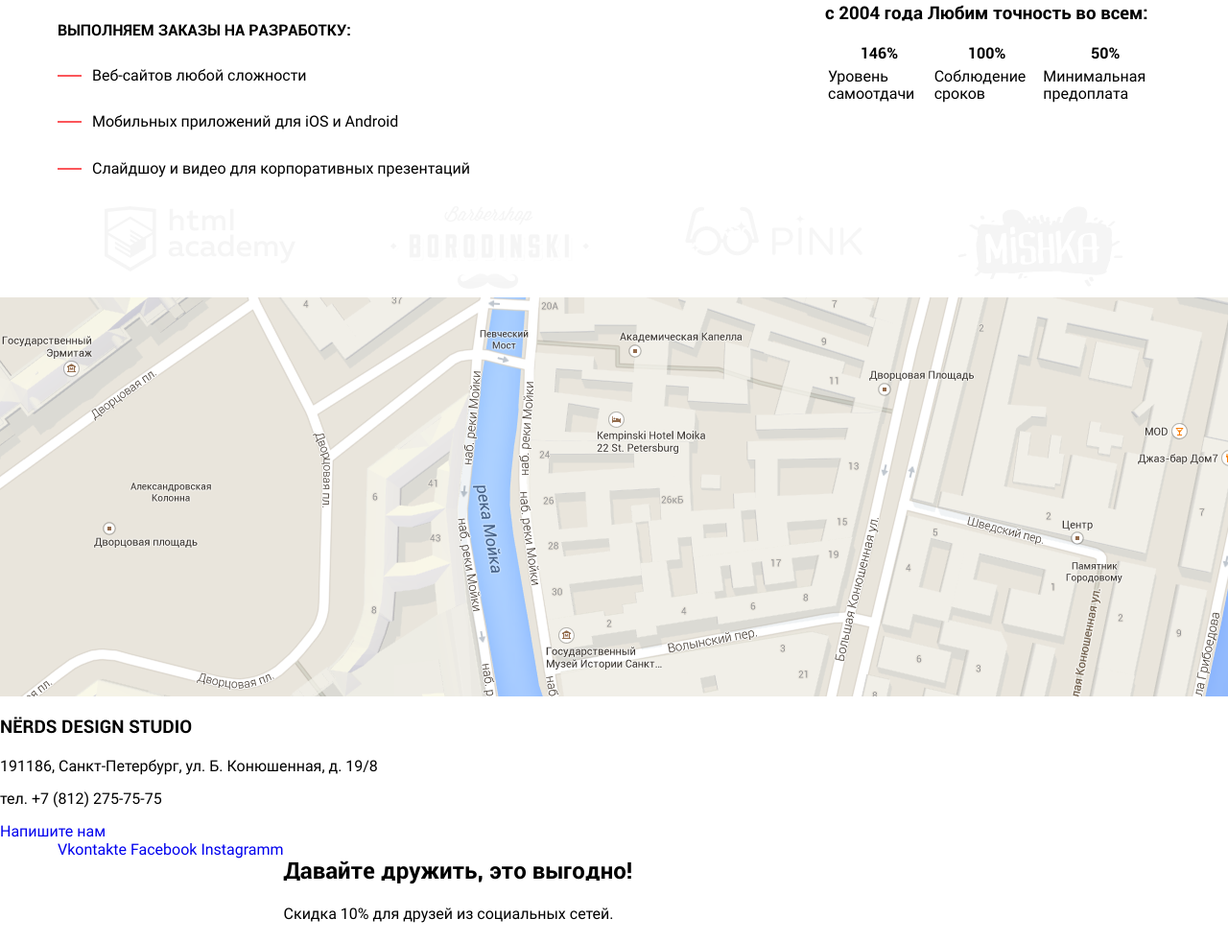
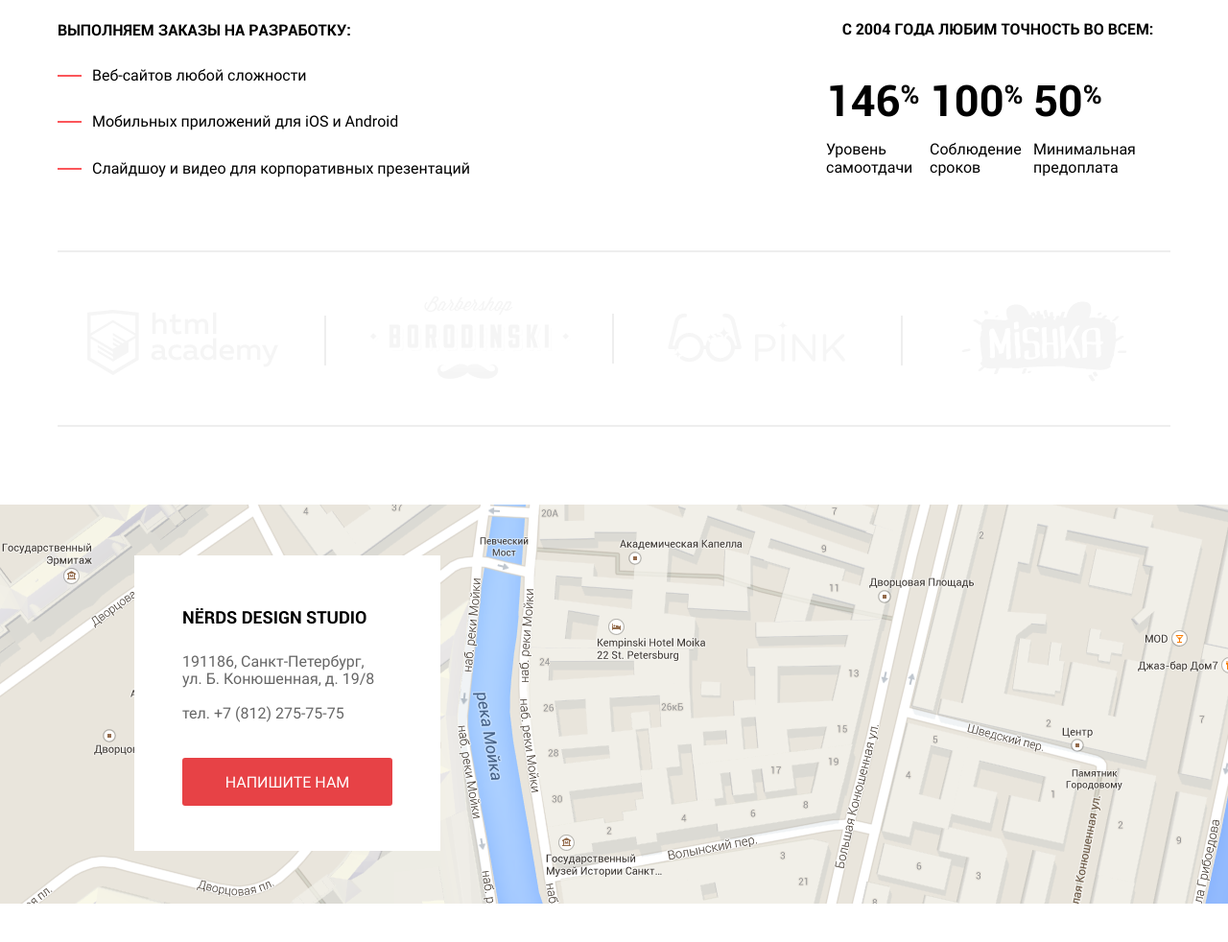
Before and after one commit to e1bandito/nerds, a website: page src/index.html in a window 1280 px wide. Shown: the part 1320-2302 px from the top of the page at 96% size. Drawn offline with nearby package versions, Linux system fonts and the light colour scheme; files that its build step writes are made by us from their sources.

Commit message:
Стилизация главной страницы

```diff
--- a/src/index.html
+++ b/src/index.html
@@ -108,14 +108,14 @@
           <h3 class="features__logo-title">с 2004 года Любим точность во всем:</h3>
           <table class="features__table">
             <tr>
-              <th>146%</th>
-              <th>100%</th>
-              <th>50%</th>
+              <th class="features__table-title">146<sup class="features__table-percent">%</sup></th>
+              <th class="features__table-title">100<sup class="features__table-percent">%</sup></th>
+              <th class="features__table-title">50<sup class="features__table-percent">%</sup></th>
             </tr>
             <tr>
-              <td>Уровень самоотдачи</td>
-              <td>Соблюдение сроков</td>
-              <td>Минимальная предоплата</td>
+              <td class="features__table-data">Уровень самоотдачи</td>
+              <td class="features__table-data">Соблюдение сроков</td>
+              <td class="features__table-data">Минимальная предоплата</td>
             </tr>
           </table>
         </div>
@@ -123,10 +123,10 @@
 
       <section class="partners">
         <h2 class="visually-hidden">Наши работы</h2>
-        <a href="#" class="partners__link"><img class="partners__image" src="img/logo-1-png.png" alt="HTML Академия"></a>
-        <a href="#" class="partners__link"><img class="partners__image" src="img/logo-2-png.png" alt="Барбершоп Бородинский"></a>
-        <a href="#" class="partners__link"><img class="partners__image" src="img/logo-3-png.png" alt="Пинк"></a>
-        <a href="#" class="partners__link"><img class="partners__image" src="img/logo-4-png.png" alt="Магазин Мишка"></a>
+        <a class="partners__link partners__link--htmlacademy" href="#"><img class="partners__image partners__image--htmlacademy" src="./img/logo-1-png.png" alt="HTML Академия"></a>
+        <a class="partners__link partners__link--barbershop" href="#"><img class="partners__image partners__image--barbershop" src="./img/logo-2-png.png" alt="Барбершоп Бородинский"></a>
+        <a class="partners__link partners__link--pink" href="#"><img class="partners__image partners__image--pink" src="./img/logo-3-png.png" alt="Пинк"></a>
+        <a class="partners__link" href="#"><img class="partners__image partners__image--bear" src="./img/logo-4-png.png" alt="Магазин Мишка"></a>
       </section>
 
       <section class="map">
@@ -134,7 +134,7 @@
         <img class="map__image" src="img/-----2.png" alt="Карта">
         <div class="map__contacts">
           <h3 class="map__title">NЁRDS DESIGN STUDIO</h3>
-          <p class="map__address">191186, Санкт-Петербург, ул. Б. Конюшенная, д. 19/8</p>
+          <p class="map__address">191186, Санкт-Петербург, <br> ул. Б. Конюшенная, д. 19/8</p>
           <p class="map__phone">тел. +7 (812) 275-75-75</p>
           <a class="map__link" href="#">Напишите нам</a>
         </div>
--- a/src/sass/blocks/features.scss
+++ b/src/sass/blocks/features.scss
@@ -4,6 +4,8 @@
   display: flex;
   justify-content: space-between;
   padding-top: 40px;
+  padding-bottom: 46px;
+  border-bottom: 2px solid $background-grey;
 }
 
 .features__title {
@@ -58,3 +60,35 @@
 .features__statistic {
   width: 360px;
 }
+
+.features__logo-title {
+  font-size: 16px;
+  font-weight: 700;
+  line-height: 24px;
+  text-transform: uppercase;
+  text-align: center;
+  margin-top: 34px;
+  margin-bottom: 42px;
+}
+
+.features__table {
+  border-collapse: collapse;
+}
+
+.features__table-title {
+  width: 106px;
+  font-size: 45px;
+  font-weight: 700;
+  line-height: 45px;
+  text-align: left;
+  vertical-align: top;
+}
+
+.features__table-percent {
+  font-size: 27px;
+}
+
+.features__table-data {
+  height: 50px;
+  vertical-align: bottom;
+}
--- a/src/sass/blocks/map.scss
+++ b/src/sass/blocks/map.scss
@@ -1,4 +1,61 @@
 .map {
+  position: relative;
   width: 1440px;
   margin: 0 auto;
+  padding-top: 80px;
 }
+
+.map__contacts {
+  box-sizing: border-box;
+  position: absolute;
+  top: 134px;
+  left: 140px;
+  width: 319px;
+  padding: 34px 50px 47px 50px;
+  background-color: $white;
+}
+
+.map__title {
+  font-size: 18px;
+  font-weight: 700;
+  line-height: 30px;
+  margin-bottom: 20px;
+  text-transform: uppercase;
+}
+
+.map__address{
+  font-size: 16px;
+  font-weight: 400;
+  line-height: 18px;
+  color: $text-grey;
+  margin-bottom: 18px;
+}
+
+.map__phone{
+  font-size: 16px;
+  font-weight: 400;
+  line-height: 18px;
+  color: $text-grey;
+}
+
+.map__link {
+  width: 219px;
+  display: block;
+  border-radius: 3px;
+  padding: 17px 0 15px 0;
+  margin-top: 37px;
+  background-color: $red;
+  color: $white;
+  text-align: center;
+  text-transform: uppercase;
+
+  &:hover {
+    background-color: $light-red;
+  }
+
+  &:active {
+    background-color: $dark-red;
+    color: $light-red;
+    box-shadow: inset 0 3px 0 rgba(0, 1, 1, 0.1);
+  }
+}
--- a/src/sass/blocks/page-footer.scss
+++ b/src/sass/blocks/page-footer.scss
@@ -3,4 +3,21 @@
   margin: 0 auto;
   display: flex;
   justify-content: flex-start;
+  padding: 65px 140px 69px;
 }
+
+.page-footer__info {
+  margin-left: 126px;
+}
+
+.page-footer__title {
+  margin-top: 9px;
+  font-size: 36px;
+  font-weight: 700;
+  line-height: 36px;
+  margin-bottom: 0;
+}
+
+.page-footer__text {
+  margin-top: 8px;
+}
--- a/src/sass/blocks/partners.scss
+++ b/src/sass/blocks/partners.scss
@@ -1,7 +1,75 @@
 .partners {
+  box-sizing: border-box;
   width: 1160px;
   margin: 0 auto;
   display: flex;
-  justify-content: space-around;
+  justify-content: flex-start;
   flex-wrap: wrap;
+  padding: 46px 43px 44px 31px;
+  border-bottom: 2px solid $background-grey;
 }
+
+.partners__image--htmlacademy {
+  position: relative;
+  display: block;
+  padding-top: 14px;
+}
+
+.partners__link--htmlacademy {
+  position: relative;
+
+  &::after {
+    display: block;
+    position: absolute;
+    content: "";
+    height: 50px;
+    top: 20px;
+    right: -50px;
+    border: 1px solid $background-grey;
+  }
+}
+
+.partners__image--barbershop {
+  display: block;
+  margin-left: 96px;
+}
+
+.partners__link--barbershop {
+  position: relative;
+
+  &::after {
+    display: block;
+    position: absolute;
+    content: "";
+    height: 50px;
+    top: 18px;
+    right: -45px;
+    border: 1px solid $background-grey;
+  }
+}
+
+.partners__image--pink {
+  display: block;
+  padding-top: 17px;
+  margin-left: 101px;
+}
+
+.partners__link--pink {
+  position: relative;
+
+  &::after {
+    display: block;
+    position: absolute;
+    content: "";
+    height: 50px;
+    top: 20px;
+    right: -60px;
+    border: 1px solid $background-grey;
+  }
+}
+
+.partners__image--bear {
+  display: block;
+  padding-top: 5px;
+  margin-left: 121px;
+}
--- /dev/null
+++ b/src/sass/blocks/social.scss
@@ -0,0 +1,21 @@
+.social {
+  display: flex;
+  justify-content: flex-start;
+}
+
+.social__link {
+  width: 79px;
+  height: 79px;
+  font-size: 0;
+  margin-right: 12px;
+  border-radius: 50%;
+  background-color: $social-grey;
+
+  &:hover {
+    background-color: $red;
+  }
+
+  &:active {
+    background-color: $dark-red;
+  }
+}
--- a/src/sass/style.scss
+++ b/src/sass/style.scss
@@ -12,3 +12,4 @@
 @import "./blocks/page-catalog.scss";
 @import "./blocks/sort-form.scss";
 @import "./blocks/sort.scss";
+@import "./blocks/social.scss";
--- a/src/sass/variables.scss
+++ b/src/sass/variables.scss
@@ -7,6 +7,8 @@
 $background-grey: #eeeeee;
 $slider-control-grey: #c1c1c1;
 $active-grey: #a7a7a7;
+$text-grey: #666666;
+$social-grey: #e1e1e1;
 $black: #000000;
 $white: #ffffff;
 $light-red: #fb565a;
```
Also changed, not shown: build/css/style.css, build/css/style.min.css, build/index.html, 1 other file.
